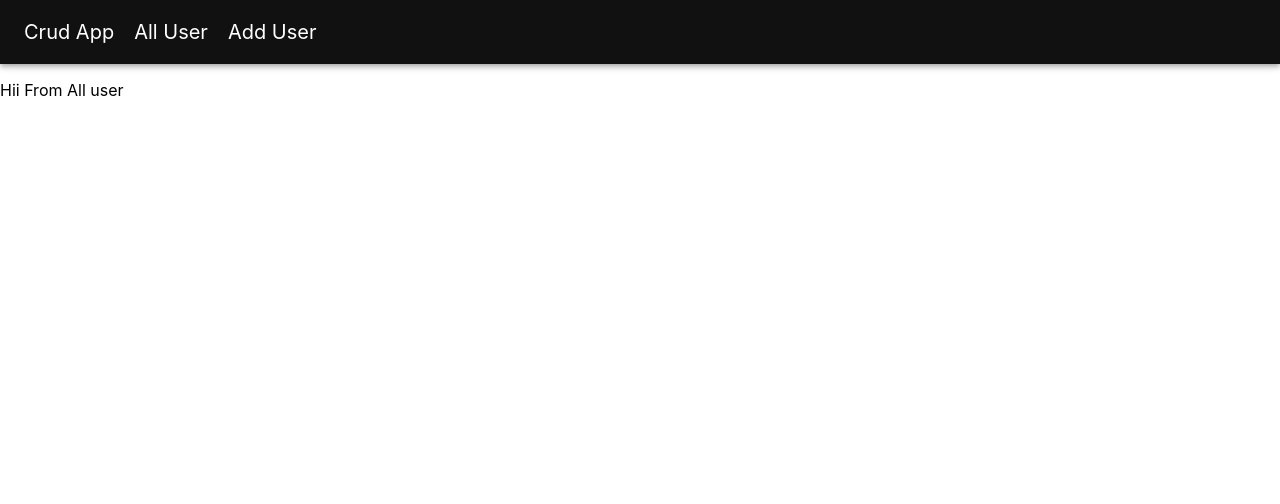
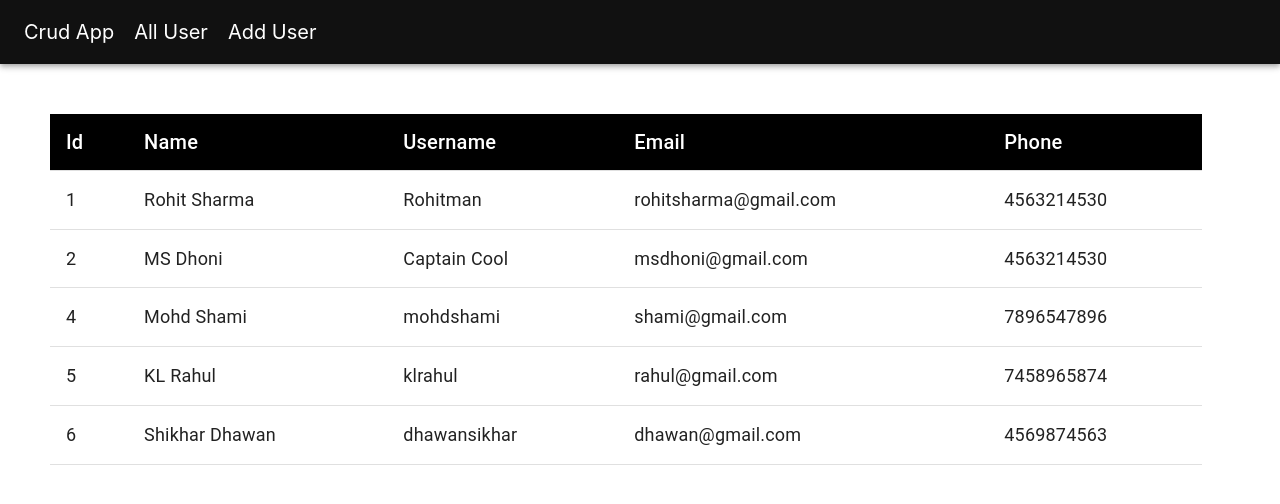
Before and after one commit to ritagujar/100daysOfDevelopement, a React (Create React App) app in the folder REACT/crud-app/: page /all in a window 1280 px wide. Shown: the top 504 px of the page. Built offline with nearby package versions, Linux system fonts and the light colour scheme; data requests are answered from the project's data file.

Commit message:
#Day48 - React - Crud App - Created Api And Fetch all data

```diff
--- a/REACT/crud-app/package.json
+++ b/REACT/crud-app/package.json
@@ -7,6 +7,9 @@
     "@testing-library/jest-dom": "^5.16.1",
     "@testing-library/react": "^11.2.7",
     "@testing-library/user-event": "^12.8.3",
+    "axios": "^0.24.0",
+    "concurrently": "^6.4.0",
+    "json-server": "^0.17.0",
     "react": "^17.0.2",
     "react-dom": "^17.0.2",
     "react-router-dom": "^6.1.1",
@@ -15,6 +18,8 @@
   },
   "scripts": {
     "start": "react-scripts start",
+    "json-server": "json-server --watch src/Database/db.json --host 127.0.0.1 --port 3002",
+    "dev": "concurrently \"npm start\" \"npm run json-server\"",
     "build": "react-scripts build",
     "test": "react-scripts test",
     "eject": "react-scripts eject"
--- /dev/null
+++ b/REACT/crud-app/src/Database/db.json
@@ -0,0 +1,39 @@
+{
+  "users": [
+    {
+      "name": "Rohit Sharma",
+      "username": "Rohitman",
+      "email": "rohitsharma@gmail.com",
+      "phone": "4563214530",
+      "id": 1
+    },
+    {
+      "name": "MS Dhoni",
+      "username": "Captain Cool",
+      "email": "msdhoni@gmail.com",
+      "phone": "4563214530",
+      "id": 2
+    },
+    {
+      "name": "Mohd Shami",
+      "username": "mohdshami",
+      "email": "shami@gmail.com",
+      "phone": "7896547896",
+      "id": 4
+    },
+    {
+      "name": "KL Rahul",
+      "username": "klrahul",
+      "email": "rahul@gmail.com",
+      "phone": "7458965874",
+      "id": 5
+    },
+    {
+      "name": "Shikhar Dhawan",
+      "username": "dhawansikhar",
+      "email": "dhawan@gmail.com",
+      "phone": "4569874563",
+      "id": 6
+    }
+  ]
+}
--- /dev/null
+++ b/REACT/crud-app/src/Service/api.js
@@ -0,0 +1,7 @@
+import axios from "axios";
+
+const url = "http://localhost:3002/users";
+
+export const getUsers = async () => {
+  return await axios.get(url);
+};
--- a/REACT/crud-app/src/components/AllUsers.js
+++ b/REACT/crud-app/src/components/AllUsers.js
@@ -1,7 +1,73 @@
-import React from "react";
+import React, { useEffect, useState } from "react";
+import {
+  Table,
+  TableHead,
+  TableCell,
+  Paper,
+  TableRow,
+  TableBody,
+  Button,
+  makeStyles,
+} from "@material-ui/core";
+import { getUsers } from "./../Service/api";
+
+const useStyles = makeStyles({
+  table: {
+    width: "90%",
+    margin: "50px 0 0 50px",
+  },
+  thead: {
+    "& > *": {
+      fontSize: 20,
+      background: "#000000",
+      color: "#ffffff",
+    },
+  },
+  row: {
+    "& > *": {
+      fontSize: 18,
+    },
+  },
+});
 
 const AllUsers = () => {
-  return <p>Hii From All user</p>;
+  const [users, setUsers] = useState([]);
+  const classes = useStyles();
+
+  useEffect(() => {
+    getAllUsers();
+  }, []);
+
+  const getAllUsers = async () => {
+    const response = await getUsers();
+    console.log(response);
+    setUsers(response.data);
+  };
+
+  return (
+    <Table className={classes.table}>
+      <TableHead>
+        <TableRow className={classes.thead}>
+          <TableCell>Id</TableCell>
+          <TableCell>Name</TableCell>
+          <TableCell>Username</TableCell>
+          <TableCell>Email</TableCell>
+          <TableCell>Phone</TableCell>
+        </TableRow>
+      </TableHead>
+      <TableBody>
+        {users.map((user) => (
+          <TableRow className={classes.row} key={user.id}>
+            <TableCell>{user.id}</TableCell>
+            <TableCell>{user.name}</TableCell>
+            <TableCell>{user.username}</TableCell>
+            <TableCell>{user.email}</TableCell>
+            <TableCell>{user.phone}</TableCell>
+          </TableRow>
+        ))}
+      </TableBody>
+    </Table>
+  );
 };
 
 export default AllUsers;
--- a/REACT/crud-app/src/components/NavBar.js
+++ b/REACT/crud-app/src/components/NavBar.js
@@ -1,5 +1,5 @@
 import React from "react";
-import { AppBar, Toolbar, Typography, makeStyles } from "@material-ui/core";
+import { AppBar, Toolbar, makeStyles } from "@material-ui/core";
 import { NavLink } from "react-router-dom";
 
 const useStyle = makeStyles({
```
Also changed, not shown: 1 other file (tests, documents, lock files or other folders).
